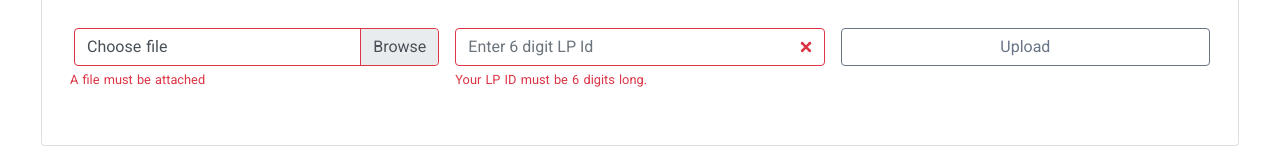
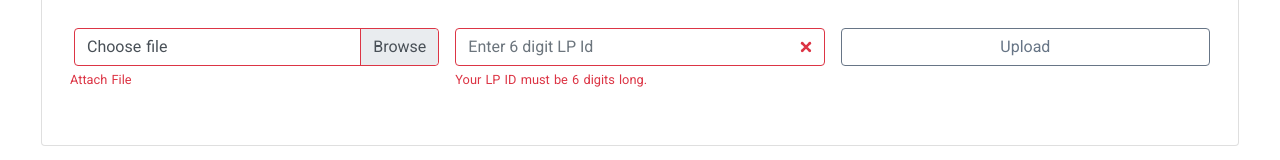
Before and after one commit to pcktbot/seo-implementation-toolset, a Nuxt app: page / in a window 1280 px wide. Shown: the part 406-566 px from the top of the page. Built offline with nearby package versions, Linux system fonts and the light colour scheme.

Commit message:
refactoring

```diff
--- a/components/init-selections/loadfile.vue
+++ b/components/init-selections/loadfile.vue
@@ -8,7 +8,7 @@
       drop-placeholder="Drop file here..."
     />
     <b-form-invalid-feedback :state="validation">
-      A file must be attached
+      Attach File
     </b-form-invalid-feedback>
     <b-form-valid-feedback :state="validation" />
   </b-form>
--- a/components/steps/keyword-research.vue
+++ b/components/steps/keyword-research.vue
@@ -287,10 +287,10 @@ export default {
         .then((res) => {
           const { type1, type2 } = res
           for (const type in type1) {
-            type1[type].forEach(place => neighborhoodKeywords.push(this.formatName(place)))
+            type1[type].forEach(place => neighborhoodKeywords.push(place))
           }
           for (const type in type2) {
-            type2[type].forEach(place => landmarkKeywords.push(this.formatName(place)))
+            type2[type].forEach(place => landmarkKeywords.push(place))
           }
           this.$emit('step-update', { key: 'api_neighborhood_keywords', val: neighborhoodKeywords.toString(), id: this.location.id })
           this.$emit('step-update', { key: 'api_landmark_keywords', val: landmarkKeywords.toString(), id: this.location.id })
@@ -335,7 +335,7 @@ export default {
       }
     },
     formatName(name) {
-      return this.removeDiacritics(name).replace(/[^a-zA-Z0-9\s+\-']|Helipad 1|Helipad 2|Helipad|Heliport/g, '').replace(/-/g, ' ').replace(/\s+/g, ' ')
+      return this.removeDiacritics(name).replace(/[^a-zA-Z0-9\s+\-']|Helipad 1|Helipad 2|Helipad|Heliport/g, '').replace(/\\!@%,*{}<>-/g, ' ').replace(/\s+/g, ' ')
     }
   }
 }
```
